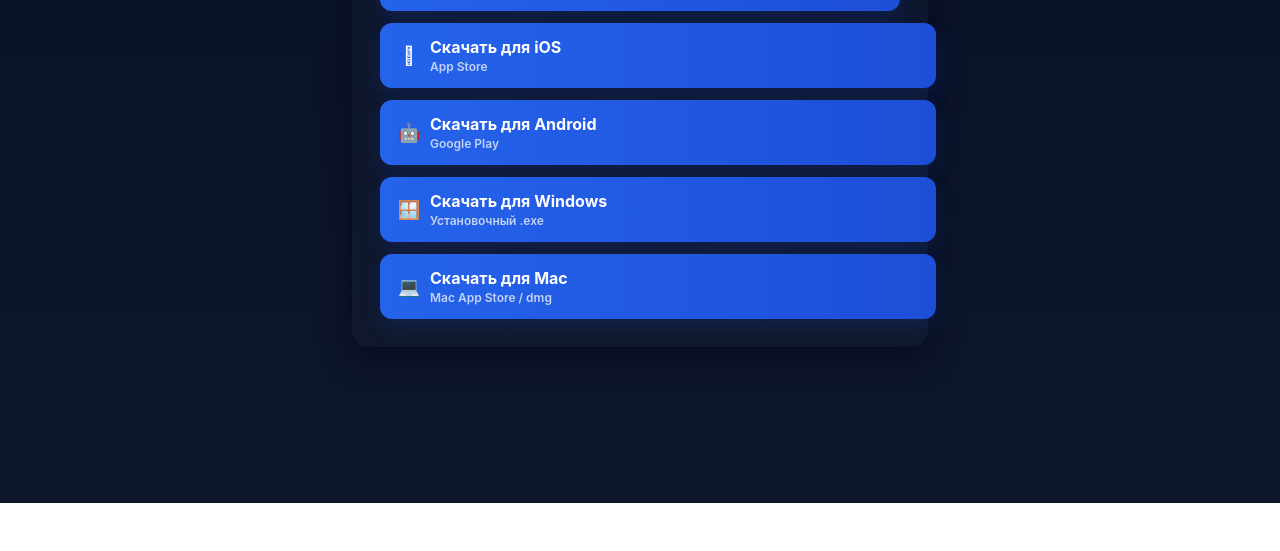
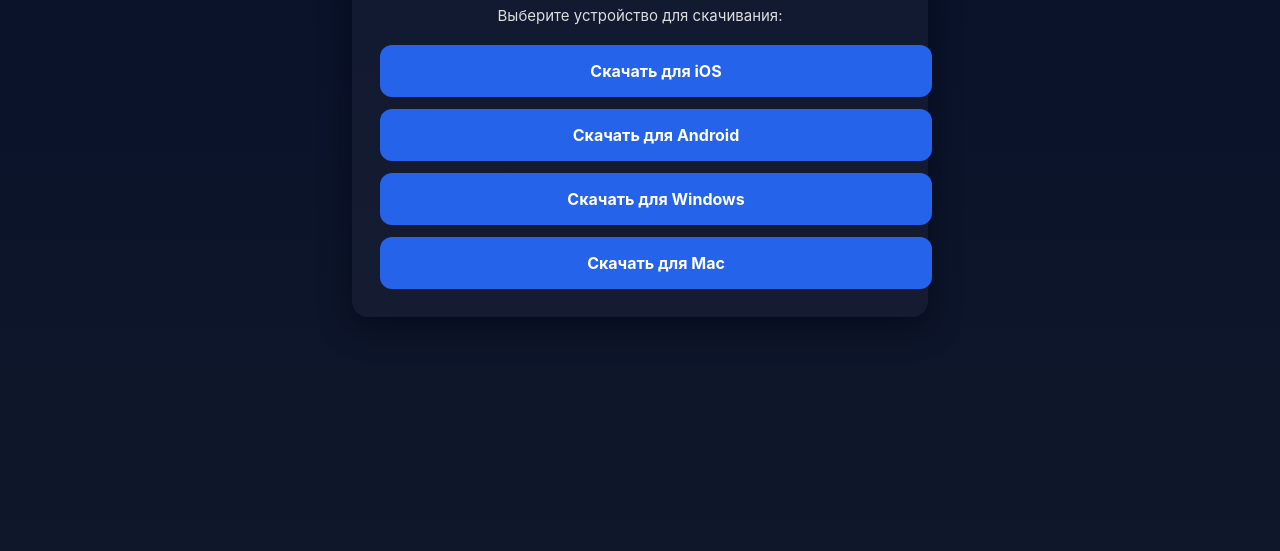
Before and after one commit to ishenko/vpn-redirect, a plain HTML site: page index.html in a window 1280 px wide. Shown: the part 297-848 px from the top of the page. Before the commit the page ends 800 px from the top, so only its background shows below. Drawn offline with Linux system fonts and the light colour scheme.

Commit message:
Update index.html

```diff
--- a/index.html
+++ b/index.html
@@ -4,166 +4,103 @@
   <meta charset="UTF-8" />
   <meta name="viewport" content="width=device-width, initial-scale=1.0"/>
   <title>Скачать приложение</title>
+
   <style>
     :root{
       --bg:#0f172a;
-      --card:#0b1220;
-      --primary-start:#2563eb;
-      --primary-end:#1d4ed8;
-      --muted: rgba(255,255,255,0.8);
-      --glass: rgba(255,255,255,0.03);
+      --primary:#2563eb;
+      --primary-hover:#1d4ed8;
+      --text-muted:rgba(255,255,255,0.85);
     }
-    html,body{height:100%;margin:0}
+
     body {
-      font-family: -apple-system, BlinkMacSystemFont, "Segoe UI", Roboto, "Helvetica Neue", Arial;
+      font-family: -apple-system, BlinkMacSystemFont, "Segoe UI", Roboto, Arial;
       background: linear-gradient(180deg, #071029 0%, var(--bg) 100%);
       color: #fff;
       display: flex;
       align-items: center;
       justify-content: center;
       min-height: 100vh;
+      margin: 0;
       padding: 24px;
-      box-sizing: border-box;
     }
+
     .container {
       width: 100%;
       max-width: 520px;
-      background: linear-gradient(180deg, rgba(255,255,255,0.02), rgba(255,255,255,0.01));
+      background: rgba(255,255,255,0.03);
       border-radius: 16px;
       padding: 28px;
       box-shadow: 0 10px 30px rgba(2,6,23,0.6);
       text-align: center;
     }
+
     h1 {
       margin: 0 0 8px 0;
       font-size: 22px;
       font-weight: 700;
-      letter-spacing: -0.2px;
-    }
-    #status {
-      margin: 0 0 20px 0;
-      color: var(--muted);
-      font-size: 15px;
     }
 
-    .controls {
-      display:flex;
-      justify-content:center;
-      gap:12px;
-      margin-bottom: 12px;
+    #status {
+      margin-bottom: 20px;
+      font-size: 15px;
+      color: var(--text-muted);
     }
 
     .button {
-      display: inline-flex;
-      align-items: center;
-      justify-content: center;
-      gap: 10px;
-      width:100%;
-      padding: 14px 16px;
+      width: 100%;
+      padding: 16px;
       border-radius: 12px;
       border: none;
       cursor: pointer;
+      font-size: 16px;
       font-weight: 700;
-      font-size: 16px;
-      text-decoration: none;
-      color: white;
-      transition: transform .12s ease, box-shadow .12s ease;
-      user-select: none;
-      -webkit-tap-highlight-color: transparent;
+      background: var(--primary);
+      color: #fff;
+      transition: background 0.15s ease, transform 0.1s ease;
     }
-    .button:active { transform: translateY(1px) }
 
-    .primary {
-      background: linear-gradient(90deg, var(--primary-start), var(--primary-end));
-      box-shadow: 0 8px 20px rgba(29,78,216,0.18);
+    .button:hover {
+      background: var(--primary-hover);
     }
-    .secondary {
-      background: linear-gradient(90deg, rgba(255,255,255,0.02), rgba(255,255,255,0.01));
-      border: 1px solid rgba(255,255,255,0.04);
-      color: var(--muted);
-      font-weight: 600;
-      box-shadow: 0 6px 14px rgba(2,6,23,0.5);
+
+    .button:active {
+      transform: translateY(1px);
     }
 
     .buttons {
       display: none;
       flex-direction: column;
       gap: 12px;
-      margin-top: 6px;
+      margin-top: 8px;
     }
 
-    .btn-with-icon { padding-left: 18px; padding-right: 18px; text-align: left; }
-    .icon {
-      width: 22px;
-      height: 22px;
-      display:inline-flex;
-      align-items:center;
-      justify-content:center;
-      font-size:18px;
-      opacity:0.98;
-    }
-    .label {
-      flex:1;
-      text-align:left;
-    }
-    .sub {
-      display:block;
-      font-size:12px;
-      opacity:0.85;
-      margin-top:2px;
-      color: rgba(255,255,255,0.85);
-      font-weight:600;
+    .controls {
+      margin-bottom: 12px;
     }
 
-    /* Responsive */
-    @media (max-width:420px){
-      .container{padding:20px}
-      .button{font-size:15px;padding:12px 14px}
+    a.button {
+      text-decoration: none;
+      display: block;
+      text-align: center;
     }
   </style>
 </head>
 <body>
-  <div class="container" role="main" aria-labelledby="title">
-    <h1 id="title">Скачать приложение</h1>
-    <p id="status" aria-live="polite">Определяем ваше устройство…</p>
+
+<div class="container">
+  <h1>Скачать приложение</h1>
+  <p id="status">Определяем ваше устройство…</p>
 
   <div class="controls">
-      <!-- Большая кнопка "Скачать вручную" — по умолчанию видна -->
-      <button id="manualBtn" class="button primary" aria-expanded="false" type="button">
-        <span class="icon">⬇️</span>
-        <span class="label">Скачать вручную</span>
-      </button>
+    <button id="manualBtn" class="button">Скачать вручную</button>
   </div>
 
-    <!-- Скрытые по умолчанию кнопки скачивания (берём href из них в скрипте) -->
   <div class="buttons" id="fallback">
-      <a id="link-ios" class="button btn-with-icon primary" href="https://apps.apple.com/ru/app/v2raytun/id6476628951">
-        <span class="icon"></span>
-        <span class="label">Скачать для iOS
-          <span class="sub">App Store</span>
-        </span>
-      </a>
-
-      <a id="link-android" class="button btn-with-icon primary" href="https://play.google.com/store/apps/details?id=com.v2raytun.android">
-        <span class="icon">🤖</span>
-        <span class="label">Скачать для Android
-          <span class="sub">Google Play</span>
-        </span>
-      </a>
-
-      <a id="link-windows" class="button btn-with-icon primary" href="https://storage.v2raytun.com/v2RayTun_Setup.exe">
-        <span class="icon">🪟</span>
-        <span class="label">Скачать для Windows
-          <span class="sub">Установочный .exe</span>
-        </span>
-      </a>
-
-      <a id="link-mac" class="button btn-with-icon primary" href="https://apps.apple.com/en/app/v2raytun/id6476628951">
-        <span class="icon">💻</span>
-        <span class="label">Скачать для Mac
-          <span class="sub">Mac App Store / dmg</span>
-        </span>
-      </a>
+    <a class="button" href="https://apps.apple.com/ru/app/v2raytun/id6476628951">Скачать для iOS</a>
+    <a class="button" href="https://play.google.com/store/apps/details?id=com.v2raytun.android">Скачать для Android</a>
+    <a class="button" href="https://storage.v2raytun.com/v2RayTun_Setup.exe">Скачать для Windows</a>
+    <a class="button" href="https://apps.apple.com/en/app/v2raytun/id6476628951">Скачать для Mac</a>
   </div>
 </div>
 
@@ -173,90 +110,57 @@
   const fallback = document.getElementById('fallback');
   const manualBtn = document.getElementById('manualBtn');
 
-      // Читаем href из ссылок (чтобы не дублировать)
-      const iosHref = document.getElementById('link-ios').href || null;
-      const androidHref = document.getElementById('link-android').href || null;
-      const windowsHref = document.getElementById('link-windows').href || null;
-      const macHref = document.getElementById('link-mac').href || null;
-
-      let redirectTimeout = null;
-      let redirectCanceled = false;
+  let redirectTimer = null;
+  let cancelled = false;
 
   function detectPlatform() {
-        const ua = navigator.userAgent || navigator.vendor || window.opera || '';
-        // iPadOS detection (iPadOS 13+ reports MacIntel but has touch)
-        const isIpadOs = (navigator.platform === 'MacIntel' && navigator.maxTouchPoints && navigator.maxTouchPoints > 1);
-        if (/iPad|iPhone|iPod/.test(ua) || isIpadOs) return 'ios';
+    const ua = navigator.userAgent || '';
+    const isIpadOS = navigator.platform === 'MacIntel' && navigator.maxTouchPoints > 1;
+
+    if (/iPhone|iPad|iPod/.test(ua) || isIpadOS) return 'ios';
     if (/Android/.test(ua)) return 'android';
-        if (/Windows NT|Win32|Win64/.test(ua)) return 'windows';
-        if (/Macintosh|Mac OS X/.test(ua)) return 'mac';
-        return 'unknown';
+    if (/Windows NT/.test(ua)) return 'windows';
+    if (/Macintosh/.test(ua)) return 'mac';
+    return null;
   }
 
-      function getTargetFor(platform) {
-        switch(platform) {
-          case 'ios': return iosHref;
-          case 'android': return androidHref;
-          case 'windows': return windowsHref;
-          case 'mac': return macHref;
-          default: return null;
-        }
+  function getLink(platform) {
+    const links = {
+      ios: "https://apps.apple.com/ru/app/v2raytun/id6476628951",
+      android: "https://play.google.com/store/apps/details?id=com.v2raytun.android",
+      windows: "https://storage.v2raytun.com/v2RayTun_Setup.exe",
+      mac: "https://apps.apple.com/en/app/v2raytun/id6476628951"
+    };
+    return links[platform] || null;
   }
 
-      function showFallback() {
+  function showManual() {
     fallback.style.display = 'flex';
     statusEl.textContent = 'Выберите устройство для скачивания:';
-        manualBtn.setAttribute('aria-expanded', 'true');
+    manualBtn.style.display = 'none';
   }
 
-      function cancelRedirect() {
-        redirectCanceled = true;
-        if (redirectTimeout) {
-          clearTimeout(redirectTimeout);
-          redirectTimeout = null;
-        }
-      }
-
-      // Нажатие "Скачать вручную"
-      manualBtn.addEventListener('click', function () {
-        cancelRedirect();
-        showFallback();
-        // Скрываем саму кнопку "Скачать вручную"
-        manualBtn.style.display = 'none';
+  manualBtn.addEventListener('click', () => {
+    cancelled = true;
+    if (redirectTimer) clearTimeout(redirectTimer);
+    showManual();
   });
 
-      // Запуск логики: показываем текст 3 секунды, потом редирект если возможно
-      (function initRedirectFlow(){
-        statusEl.textContent = 'Определяем ваше устройство…';
+  redirectTimer = setTimeout(() => {
+    if (cancelled) return;
+
     const platform = detectPlatform();
-        const target = getTargetFor(platform);
+    const link = getLink(platform);
 
-        // Ждём 3 секунды
-        redirectTimeout = setTimeout(function () {
-          redirectTimeout = null;
-          if (redirectCanceled) return;
-
-          if (target) {
-            // Автоматический редирект
-            statusEl.textContent = 'Перенаправляем...';
-            // Используем replace чтобы не сохранять промежуточную страницу в истории
-            try {
-              window.location.replace(target);
-            } catch (e) {
-              // В очень редком случае блокировки — показываем кнопки
-              showFallback();
-            }
+    if (link) {
+      statusEl.textContent = 'Перенаправляем…';
+      window.location.replace(link);
     } else {
-            // Не удалось определить или нет ссылки — показываем кнопки
-            showFallback();
+      showManual();
     }
   }, 3000);
 })();
+</script>
 
-      // Доп: если пользователь всё же нажмёт одну из ссылок — отменяем таймер на всякий случай
-      const downloadLinks = fallback.querySelectorAll('a');
-      downloadLinks.forEach(a => a.addEventListener('click', () => cancelRedirect()));
-    })();
-  </script>
 </body>
 </html>
```
Lines whose indentation alone changed are shown as unchanged.
